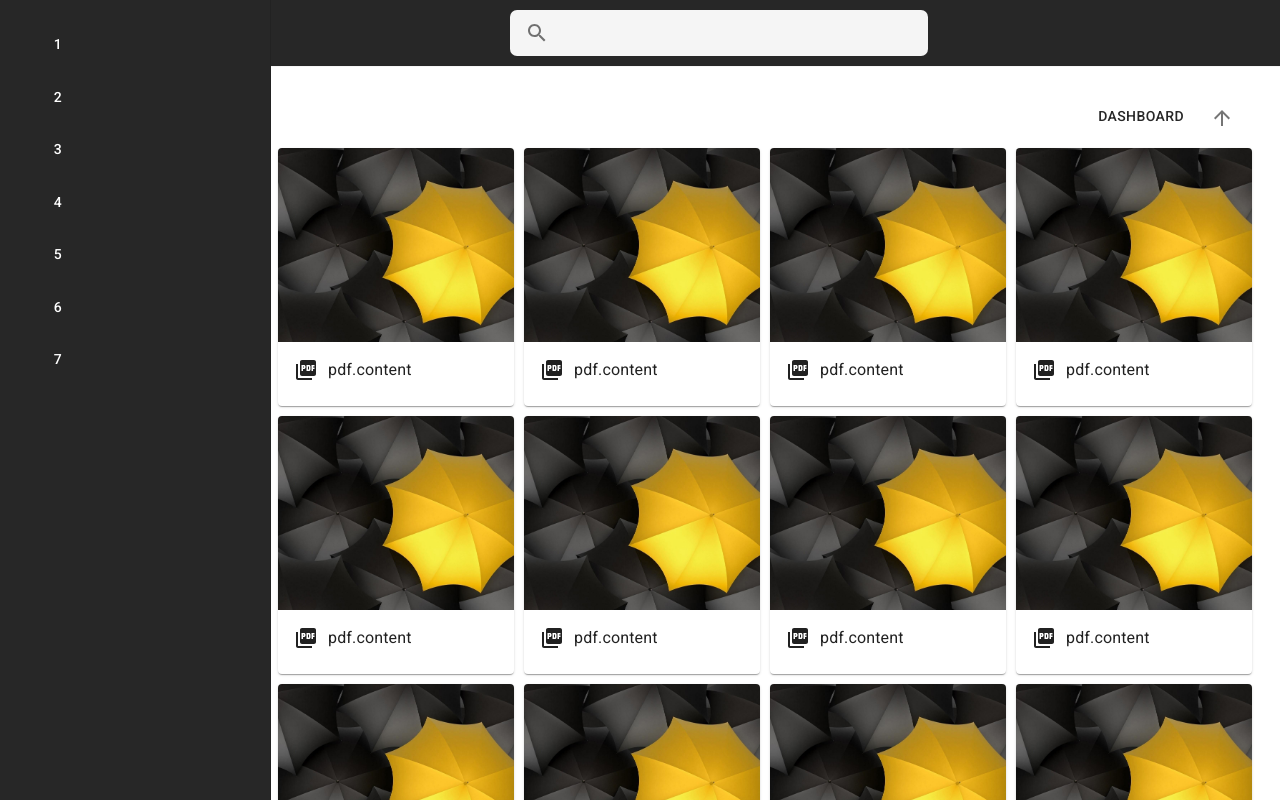
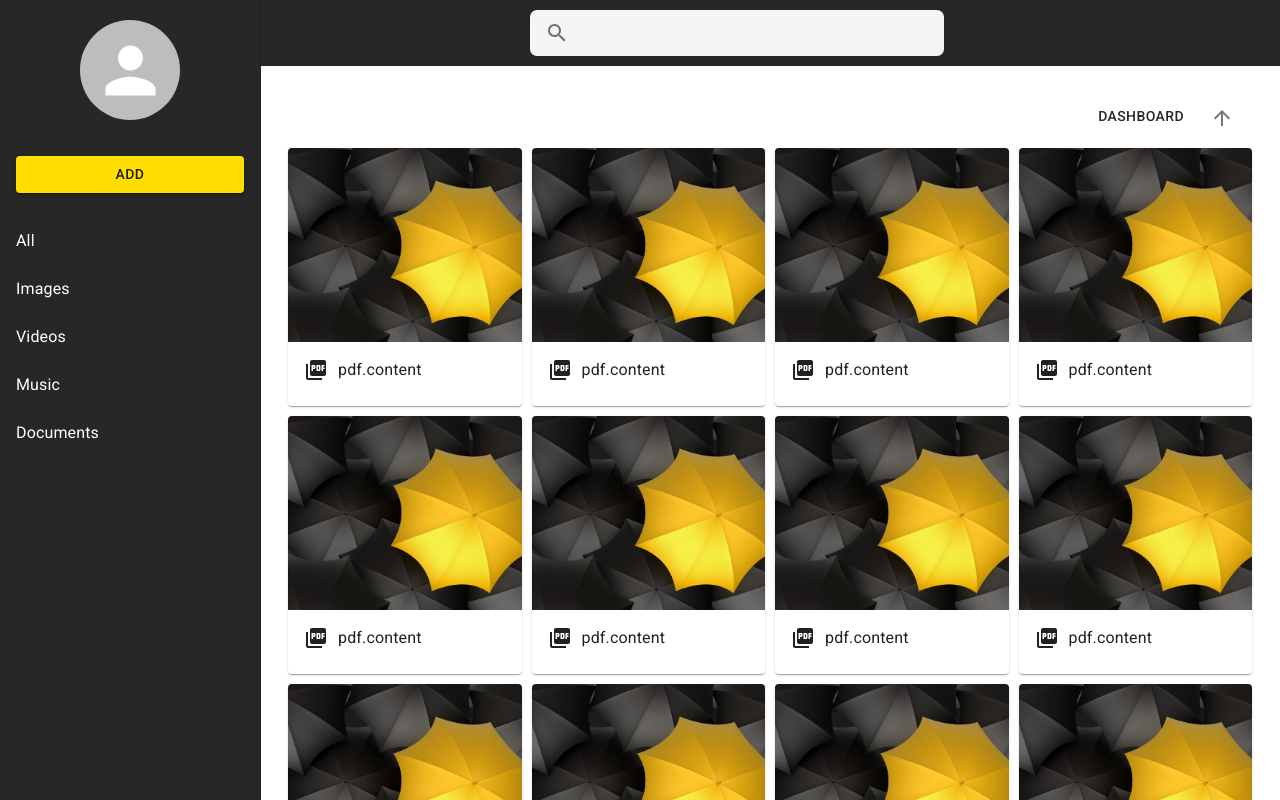
Before and after one commit to YuTakaki/cloud-store-client, a Next.js app: page / in a window 1280 px wide. Shown: the top 800 px of the page. Built offline with nearby package versions, Linux system fonts and the light colour scheme.

Commit message:
finish nav

```diff
--- a/layout/layout.tsx
+++ b/layout/layout.tsx
@@ -1,5 +1,5 @@
 import React from 'react'
-import { AppBar, Box, Button, Drawer, List, ListItem, Theme } from '@mui/material';
+import { AppBar, Avatar, Box, Button, Drawer, List, ListItem, ListItemButton, ListItemIcon, ListItemText, Theme } from '@mui/material';
 import { styled } from '@mui/styles';
 import theme from '../src/theme';
 import SearchContainer from '../components/layout/SearchContainer';
@@ -8,7 +8,7 @@ interface LayoutProps {
   children : any
 }
 
-const drawerWidth = 250;
+const drawerWidth = 260;
 
 const Main = styled("main")((({
   padding: 20,
@@ -25,13 +25,21 @@ const CustomAppBar = styled(AppBar)((({theme} : {theme : Theme}) => ({
 
 const CustomDrawer = styled(Drawer)((({theme} : {theme : Theme}) => ({
   '& .MuiDrawer-paper' : {
-    padding: 10,
     width: drawerWidth,
     backgroundColor: theme.palette.primary.main,
   }
 })))
 
 const Layout = ({children} : LayoutProps) => {
+
+  const nav_options = [
+    'All',
+    'Images',
+    'Videos',
+    'Music',
+    'Documents',
+  ]
+
   return (
     <Box>
       <CustomDrawer
@@ -41,17 +49,30 @@ const Layout = ({children} : LayoutProps) => {
         }}
         theme={theme}
       >
+        <Avatar
+          alt="user"
+          sx={{
+            minWidth: '100px',
+            minHeight: '100px',
+            margin: '20px auto'
+          }}
+        />
+        <Button
+          variant="contained"
+          color="secondary"
+          sx={{
+            margin: 2
+          }}
+        >
+          Add
+        </Button>
         <List>
-          {[1,2,3,4,5,6,7].map(_option => (
-            <ListItem key={_option}>
-              <Button
-                sx={{
-                  color: 'white'
-                }}
-              >
-                {_option}
-              </Button>
-            </ListItem>
+          {nav_options.map(_option => (
+            <ListItemButton key={_option}>
+              {/* <ListItemIcon>
+              </ListItemIcon> */}
+              <ListItemText primary={_option} sx={{color: 'white'}}/>
+            </ListItemButton>
           ))}
         </List>
       </CustomDrawer>
```
